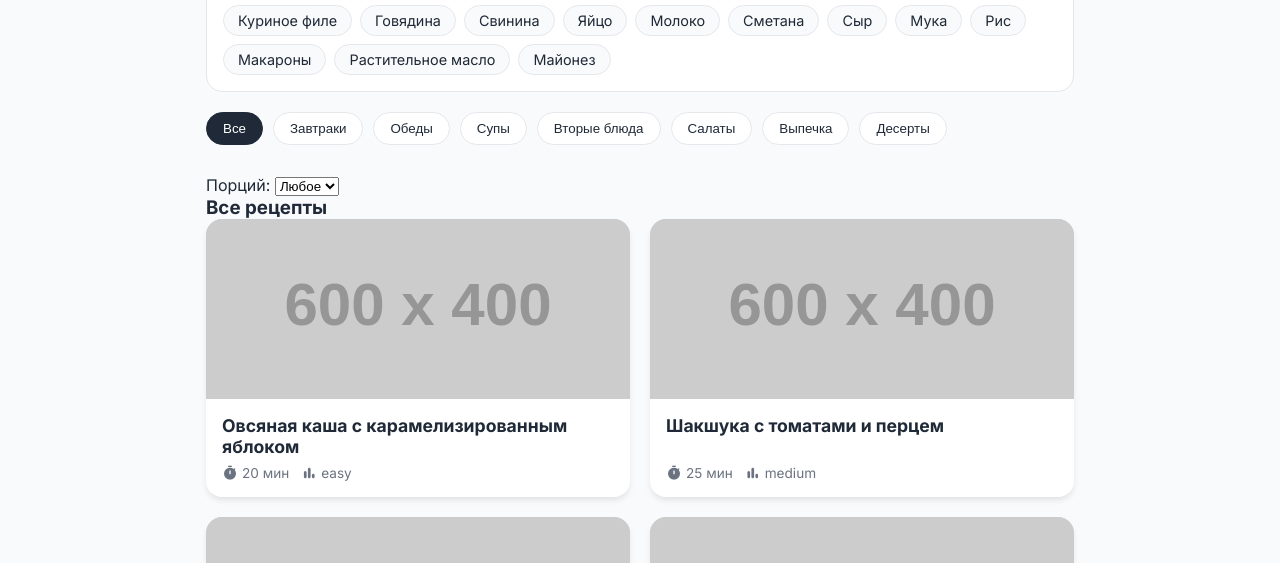
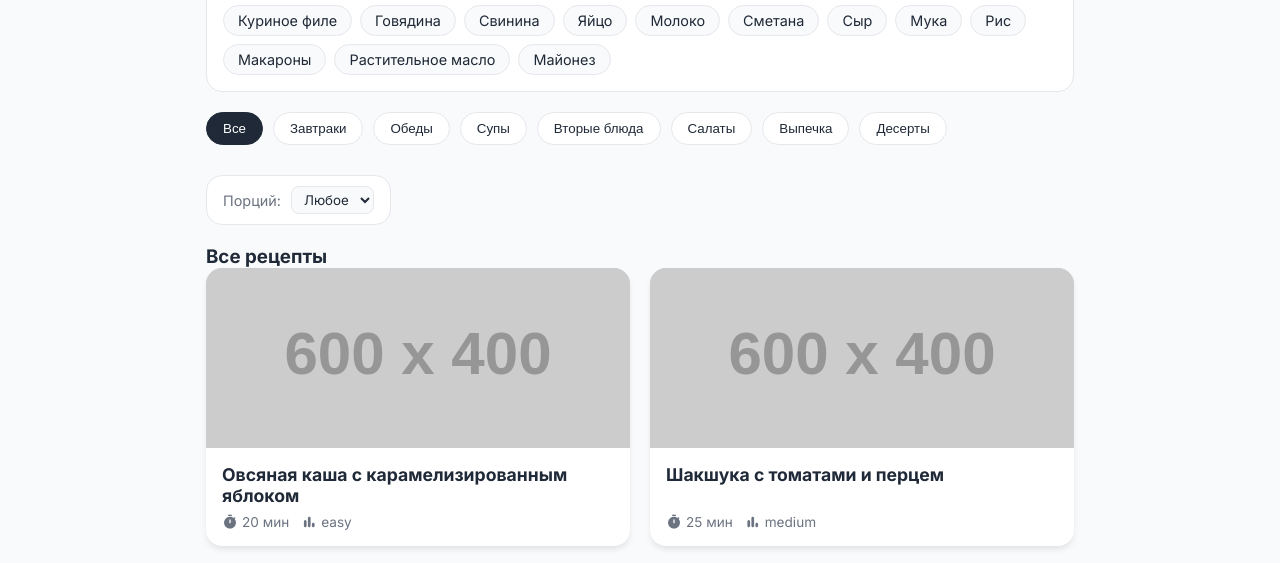
Before and after one commit to ilovedukkk/Ilovecook, a plain HTML site: page index.html in a window 1280 px wide. Shown: the part 203-766 px from the top of the page. Drawn offline with Linux system fonts and the light colour scheme; placeholder pictures from the web are drawn by us.

Commit message:
Add styles for controls and servings filter
Added styles for controls wrapper and servings filter.

```diff
--- a/styles/main.css
+++ b/styles/main.css
@@ -116,3 +116,37 @@ body { font-family: 'Inter', sans-serif; background: var(--bg-body); color: var(
     color: var(--primary) !important; /* Подсветка цветом при вращении */
     border-color: var(--primary) !important;
 }
+
+/* Добавь это в конец файла CSS */
+
+.controls-wrapper {
+    margin-bottom: 20px;
+}
+
+.servings-filter {
+    margin-top: 10px;
+    display: flex;
+    align-items: center;
+    gap: 10px;
+    background: var(--bg-card);
+    padding: 10px 16px;
+    border-radius: var(--radius);
+    border: 1px solid var(--border);
+    width: fit-content;
+}
+
+.servings-filter label {
+    font-size: 0.9rem;
+    color: var(--text-muted);
+}
+
+.servings-filter select {
+    border: 1px solid var(--border);
+    border-radius: 8px;
+    padding: 4px 8px;
+    background: var(--bg-body);
+    color: var(--text-main);
+    outline: none;
+    font-family: inherit;
+    cursor: pointer;
+}
```
